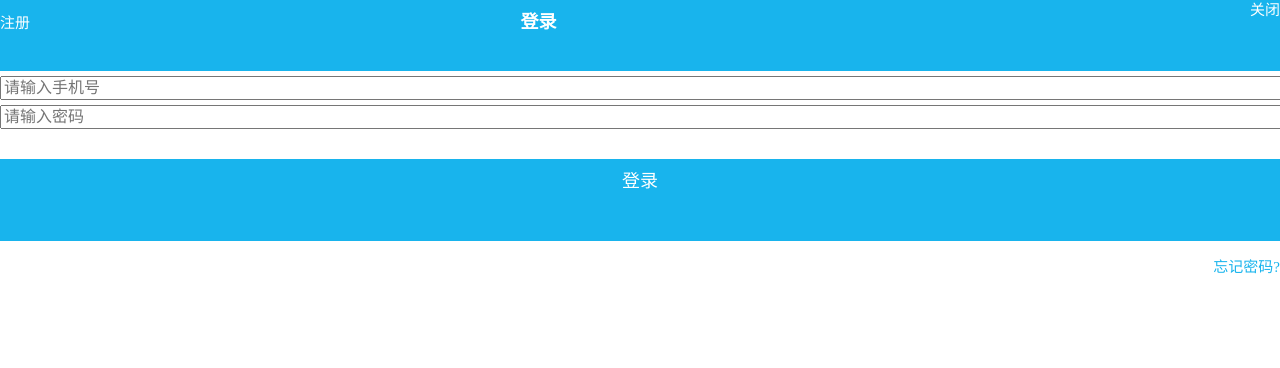
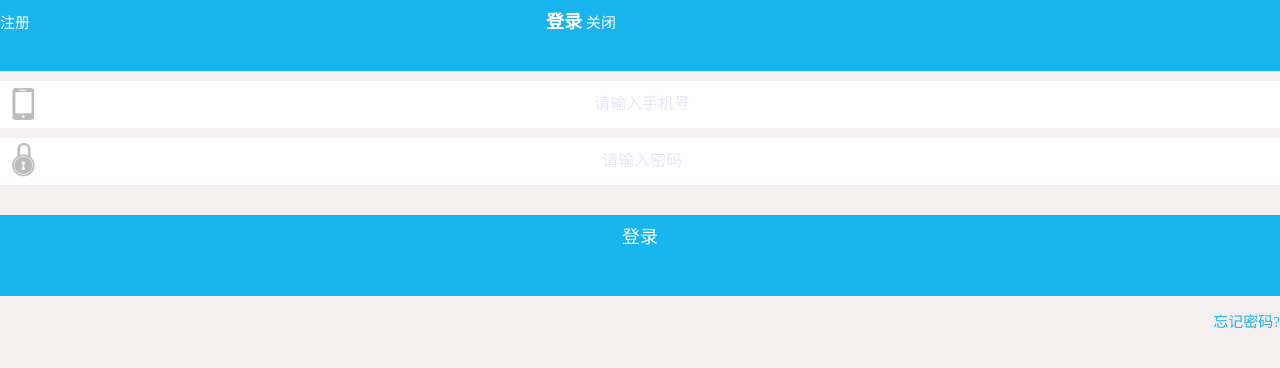
Before and after one commit to Sora1022/homework, a plain HTML site: page 3/index2.html in a window 1280 px wide. Shown: the top 368 px of the page. Drawn offline with Linux system fonts and the light colour scheme.

Commit message:
完善作业
作业中尚存无法解决的疑问
1.header标签中的一个a元素无法正常右对齐
2.input的placeholder文本的位置无法贴着图标
3.输入文本时会直接覆盖在图标上

```diff
--- a/3/index2.html
+++ b/3/index2.html
@@ -10,6 +10,8 @@
     html,body{
         width: 100%;
         padding-bottom: 100%;
+        background-color:rgb(245, 239, 239);
+        overflow: hidden;
     }
 
     h1,botton{
@@ -22,12 +24,11 @@
     }
 
     h1{
-        margin-left: 38%;
+        margin-left: 40%;
         display: inline;
     }
 
     a{
-        top: 0;
         line-height: 20px;
         font-size: 15px;
         display: inline;
@@ -41,18 +42,18 @@
     }
 
     .content{
+        position: relative;
         text-align: right;
-        float: right;
-    }
-
-    img{
-        width: 45px;
-        height: 45px;
     }
 
     input{
-        margin-top: 5px;
+        margin-top: 10px;
         width: 100%;
+    }
+
+    input::-webkit-input-placeholder{
+        text-align: center;
+        color: #E6E6FA;
     }
 
     .botton{
@@ -64,13 +65,32 @@
         color: #fff;
     }
 
-    .background-image{
-        padding-left:50px;
-        width:45px;
+    .background1{
+        width:100%;
         height:45px;
         border:0px;
+        background-image:url(image/iphone.png);
         background-repeat: no-repeat;
-        background-position: top, left;
+        background-attachment: scroll;
+        background-position: left;
+        background-size: 45px 45px;
+        background-origin: content-box;
+        background-clip: padding-box;
+        background-color: #fff;
+    }
+
+    .background2{
+        width:100%;
+        height:45px;
+        border:0px;
+        background-image:url(image/locked2.png);
+        background-repeat: no-repeat;
+        background-attachment: scroll;
+        background-position: left;
+        background-size: 45px 45px;
+        background-origin: content-box;
+        background-clip: padding-box;
+        background-color: #fff;
     }
 
     .caution{
@@ -88,14 +108,9 @@
           <a herf="www.baidu.com" class="content">关闭</a>
         </div>
     </header>
-    <!-- 这是标题栏 -->
-    <input type="text" placeholder="请输入手机号" background-image: url(image/iphone.png);><br>
-    <!-- 输入用户名 -->
-    <input type="text" placeholder="请输入密码"  background-image: url(image/locked2.png);><br>
-    <!-- 输入密码 -->
+    <input type="text" placeholder="请输入手机号" class="background1"><br>
+    <input type="text" placeholder="请输入密码" class="background2"><br>
     <botton class="botton">登录</botton><br>
-    <!-- 这是登录按钮 -->
     <p class="caution"><a herf="www.baidu.com">忘记密码?</a></p>
-    <!-- 这是链接 -->
 </body>
 </html>
```
Also changed, not shown: 3/index.html (+23 -6 lines), 1 other file.
